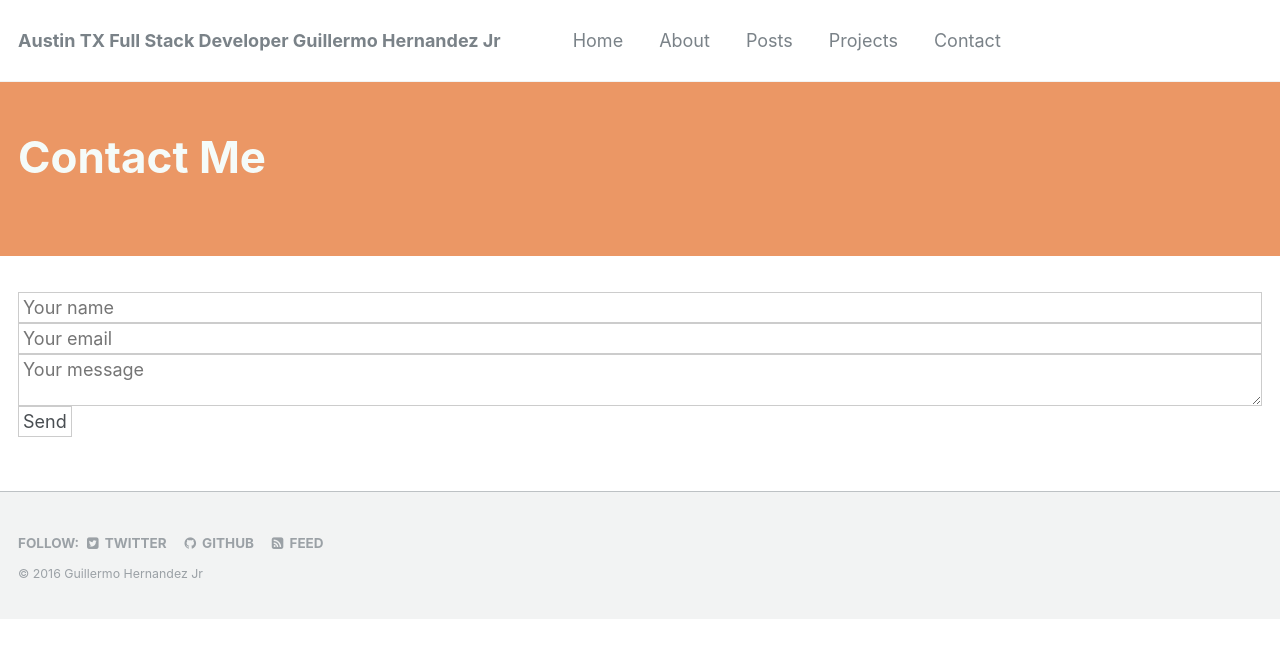
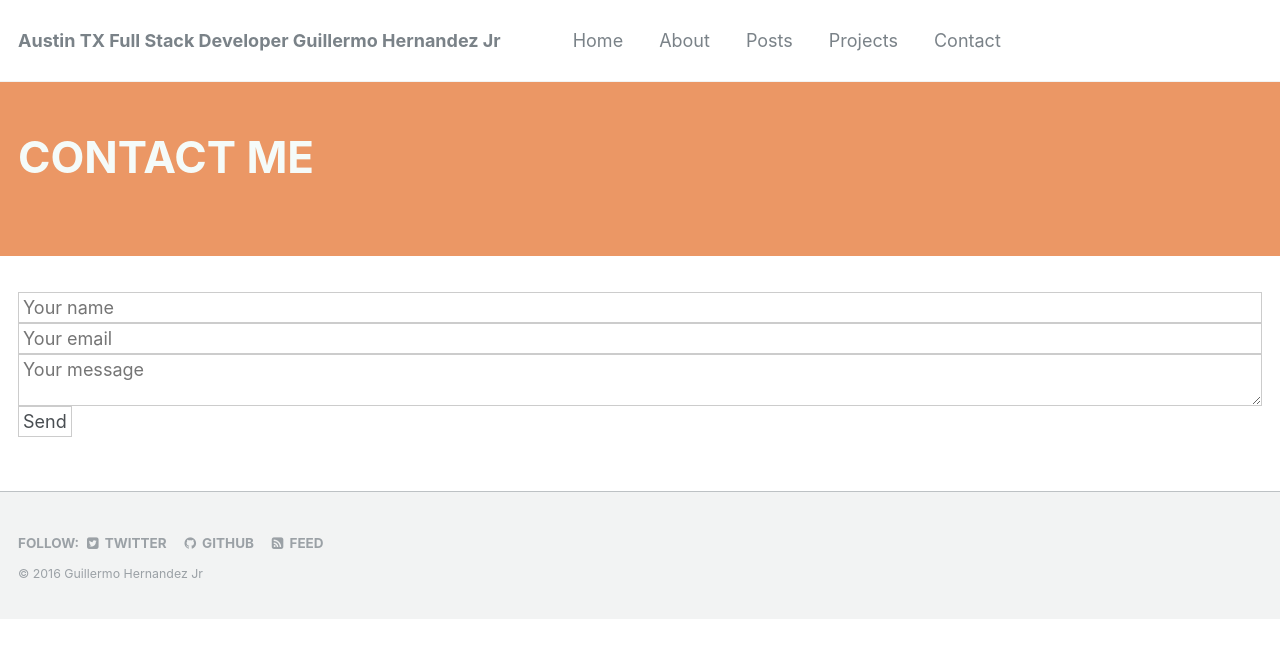
Before and after one commit to guillermohernandez/guillermohernandez.github.io, a Jekyll site: the page built from _pages/contact.md, in a window 1280 px wide. Shown: the top 658 px of the page. Built offline with Jekyll 4.4.1, drawn with Linux system fonts in a browser that asks for light colours.

```diff
--- a/_pages/contact.md
+++ b/_pages/contact.md
@@ -1,5 +1,5 @@
 ---
-title: "Contact Me"
+title: "CONTACT ME"
 layout: splash
 sitemap: false
 permalink: /contact/
```
Also changed, not shown: _pages/about.md (+1 -1 lines).
